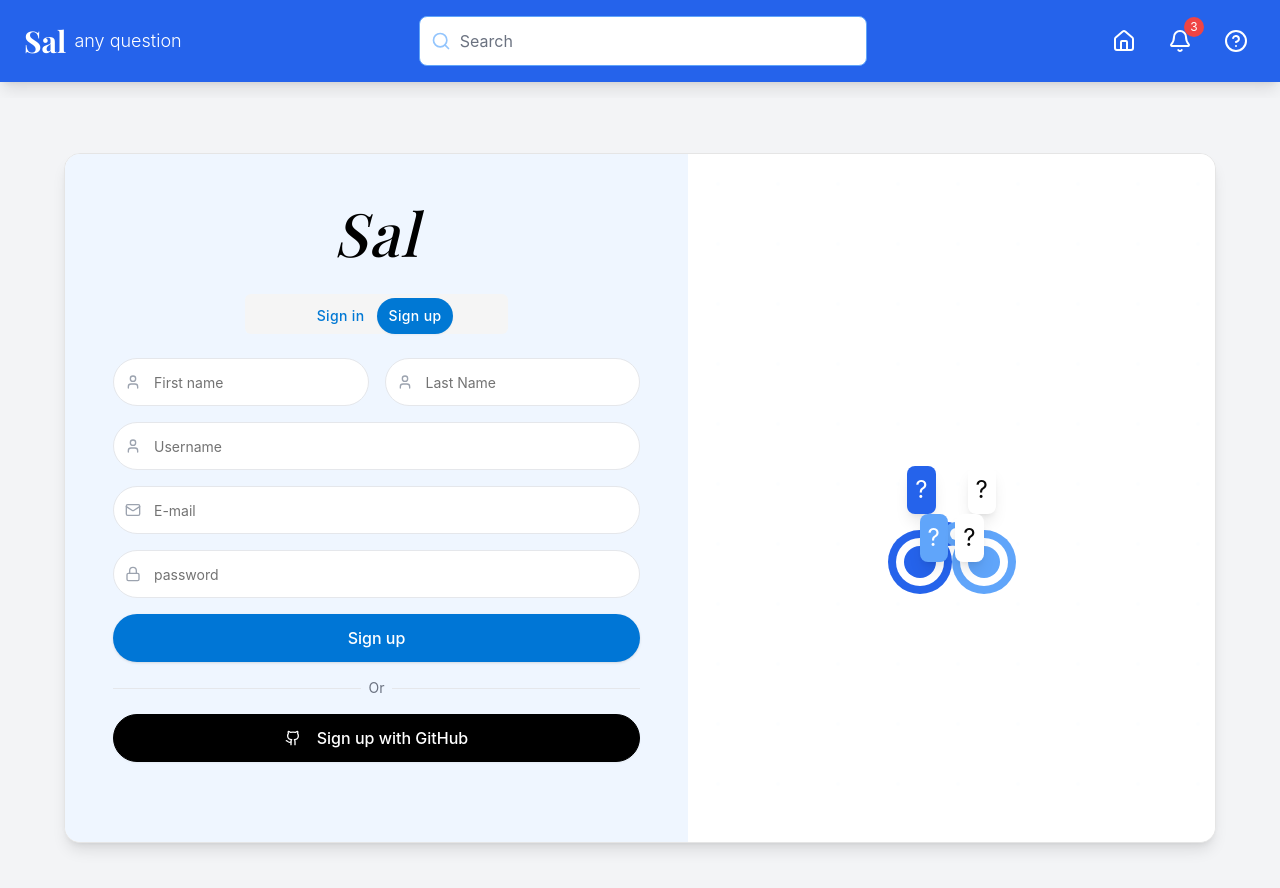
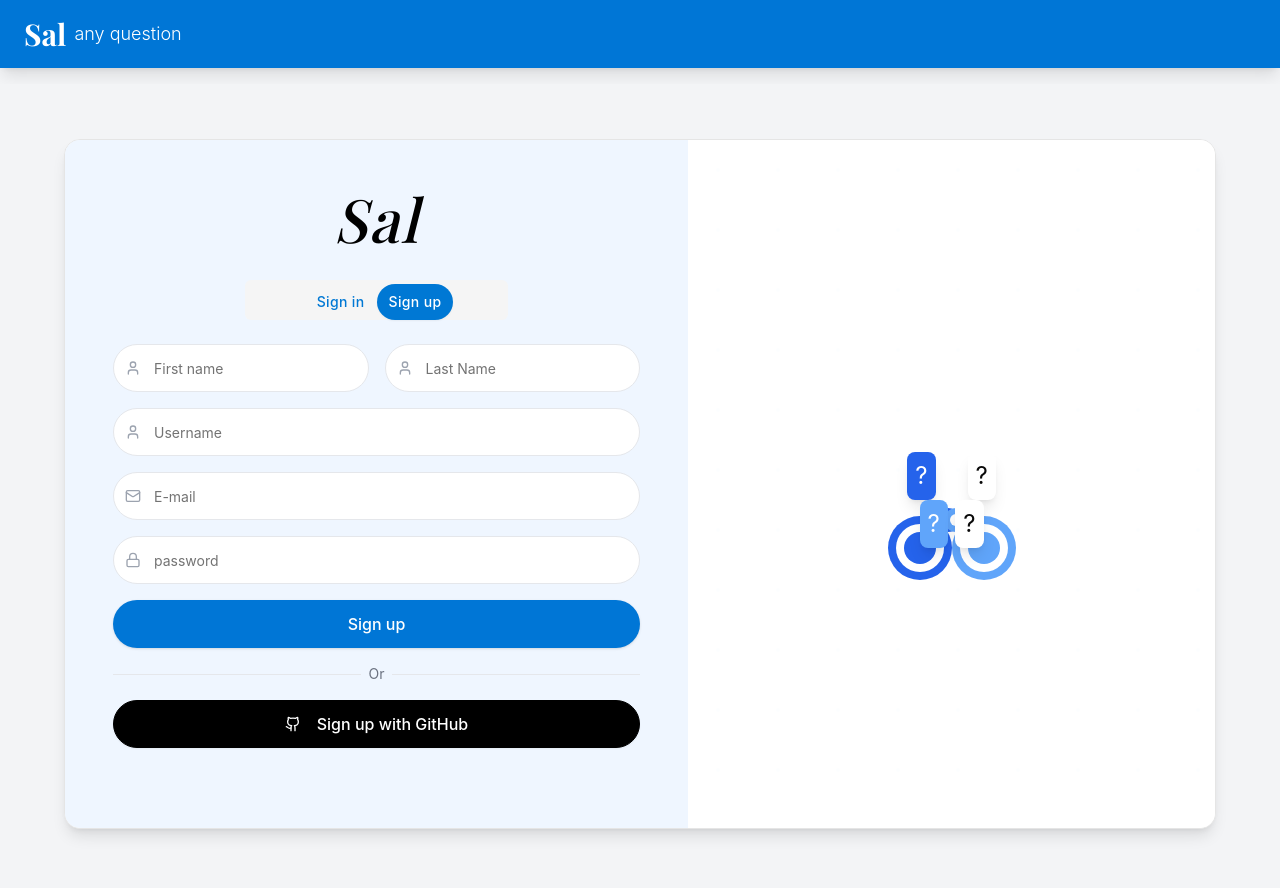
Before and after one commit to nehad-elsayed/Sal, a React (Vite) app: page /signup in a window 1280 px wide. Shown: the top 888 px of the page. Built offline with nearby package versions, Linux system fonts and the light colour scheme; a web font is replaced by a local one.

Commit message:
create ProtectedRoutes and ProtectedAuthRoutes

```diff
--- a/src/components/Navbar/index.tsx
+++ b/src/components/Navbar/index.tsx
@@ -49,7 +49,7 @@
   };
 
   return (
-    <nav className="bg-blue-600 px-4 sm:px-6 py-4 shadow-lg">
+    <nav className="bg-primary px-4 sm:px-6 py-4 shadow-lg">
       <div className="flex items-center justify-between max-w-7xl mx-auto">
         {/* Logo Section */}
         <div className="flex items-center space-x-2 flex-shrink-0">
@@ -62,16 +62,18 @@
         </div>
 
         {/* Search Bar - Hidden on mobile, visible on larger screens */}
+        {isAuth && (
+          <>
             <div className="hidden md:flex flex-1 max-w-md mx-4 lg:mx-8">
               <form onSubmit={handleSearch} className="relative w-full">
                 <div className="relative">
-              <Search className="absolute left-3 top-1/2 transform -translate-y-1/2 text-blue-300 w-5 h-5" />
+                  <Search className="absolute left-3 top-1/2 transform -translate-y-1/2 text-gray-500 w-5 h-5" />
                   <input
                     type="text"
                     placeholder="Search"
                     value={searchQuery}
                     onChange={(e) => setSearchQuery(e.target.value)}
-                className="w-full pl-10 pr-4 py-2 sm:py-3  text-white placeholder-gray-500 rounded-lg border border-blue-400 focus:outline-none focus:ring-2 focus:ring-blue-300 focus:border-transparent text-sm sm:text-base"
+                    className="w-full pl-10 pr-4 py-2 sm:py-3  text-white placeholder-gray-600 rounded-lg border border-blue-400 focus:outline-none focus:ring-2 focus:ring-blue-300 focus:border-transparent text-sm sm:text-base"
                   />
                 </div>
               </form>
@@ -177,6 +179,8 @@
                 </div>
               )}
             </div>
+          </>
+        )}
       </div>
 
       {/* Mobile Search Bar - Visible only on mobile */}
--- /dev/null
+++ b/src/guards/ProtectedAuthRoutes.tsx
@@ -0,0 +1,8 @@
+import { AuthContext } from "@/components/Contexts/AuthContext";
+import { useContext } from "react";
+import { Navigate } from "react-router-dom";
+
+export default function ProtectedAuthRoutes({ children }: { children: React.ReactNode }) {
+  const { isAuth } = useContext(AuthContext) as { isAuth: boolean };
+  return <>{isAuth ?  <Navigate to="/" /> : children}</>;
+}
--- /dev/null
+++ b/src/guards/ProtectedRoutes.tsx
@@ -0,0 +1,12 @@
+import { AuthContext } from "@/components/Contexts/AuthContext";
+import React, { useContext } from "react";
+import { Navigate } from "react-router-dom";
+
+export default function ProtectedRoutes({
+  children,
+}: {
+  children: React.ReactNode;
+}) {
+  const { isAuth } = useContext(AuthContext) as { isAuth: boolean };
+  return <>{isAuth ? children : <Navigate to="/login" />}</>;
+}
--- a/src/router/index.tsx
+++ b/src/router/index.tsx
@@ -1,29 +1,39 @@
 import RootLayout from "@/components/RootLayout";
 import Login from "@/Pages/Login";
 import SignUp from "@/Pages/SignUp";
+
 import { Suspense } from "react";
 import type { RouteObject } from "react-router-dom";
 import LoadingLogo from "@/components/LoadingLogo";
 import { createBrowserRouter } from "react-router-dom";
 import Home from "@/Pages/Home";
+import ProtectedAuthRoutes from "@/guards/ProtectedAuthRoutes";
+import ProtectedRoutes from "@/guards/ProtectedRoutes";
 
-
-const routes : RouteObject[] = [
+const routes: RouteObject[] = [
   {
     path: "/",
-    element: <Suspense fallback={<LoadingLogo />}>{<RootLayout />}</Suspense>,
+    element: <Suspense fallback={<LoadingLogo />}>{<RootLayout /> }</Suspense>,
     children: [
       {
         index: true,
-        element: <Home />,
+        element: <ProtectedRoutes><Home /></ProtectedRoutes>,
       },
       {
         path: "/login",
-        element: <Login />,
+        element: (
+          <ProtectedAuthRoutes>
+            <Login />
+          </ProtectedAuthRoutes>
+        ),
       },
       {
         path: "/signup",
-        element: <SignUp />,
+        element: (
+          <ProtectedAuthRoutes>
+            <SignUp />
+          </ProtectedAuthRoutes>
+        ),
       },
     ],
   },
```
Lines whose indentation alone changed are shown as unchanged.
